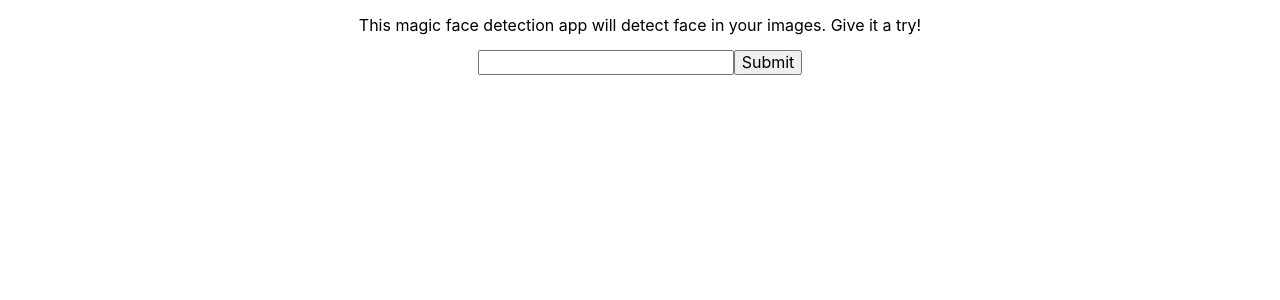
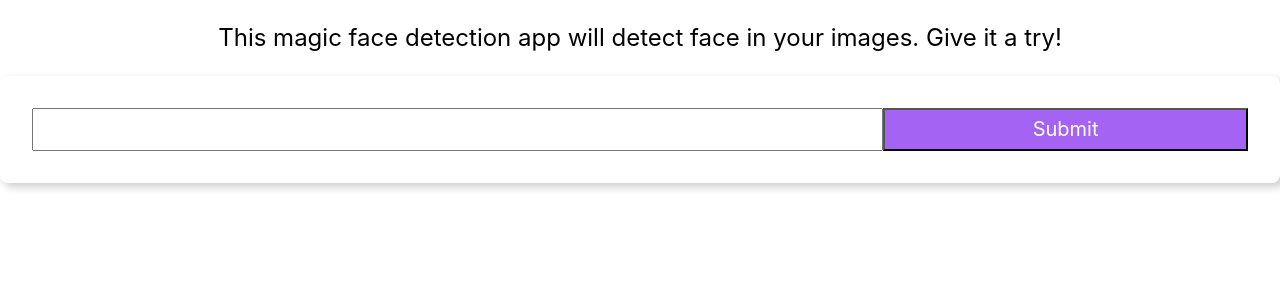
Before and after one commit to neuro533/face-detection-app, a React (Create React App) app: page / in a window 1280 px wide. Shown: the top 300 px of the page. Built offline with nearby package versions, Linux system fonts and the light colour scheme.

Commit message:
add tachyon class on ImageLinkForm to enhance the input field and submit button on viewport with a paragraph line above the field describing the app

```diff
--- a/src/components/ImageLinkForm/ImageLinkForm.js
+++ b/src/components/ImageLinkForm/ImageLinkForm.js
@@ -7,20 +7,20 @@ function ImageLinkForm({prop1,prop2})
 
 return(
     <div>
-        <p className="class to be added later">
+        <p className="f3">
         {'This magic face detection app will detect face in your images. Give it a try!'}
         </p>
 
-        <div className="class to be added later">
-            <div>
+        <div className="center">
+            <div className="form center pa4 br3 shadow-5">
                 <input
-                className=""
+                className="f4 pa2 w-70 center"
                 type={"text"}
                 onChange={"function to be added later on!"}
                 />
 
                 <button
-                className="class to be added later"
+                className="grow f4 link w-30 ph3 pv2 dib white bg-light-purple "
                 onSubmit={"function to be added later"}
                 >
                  Submit
```
